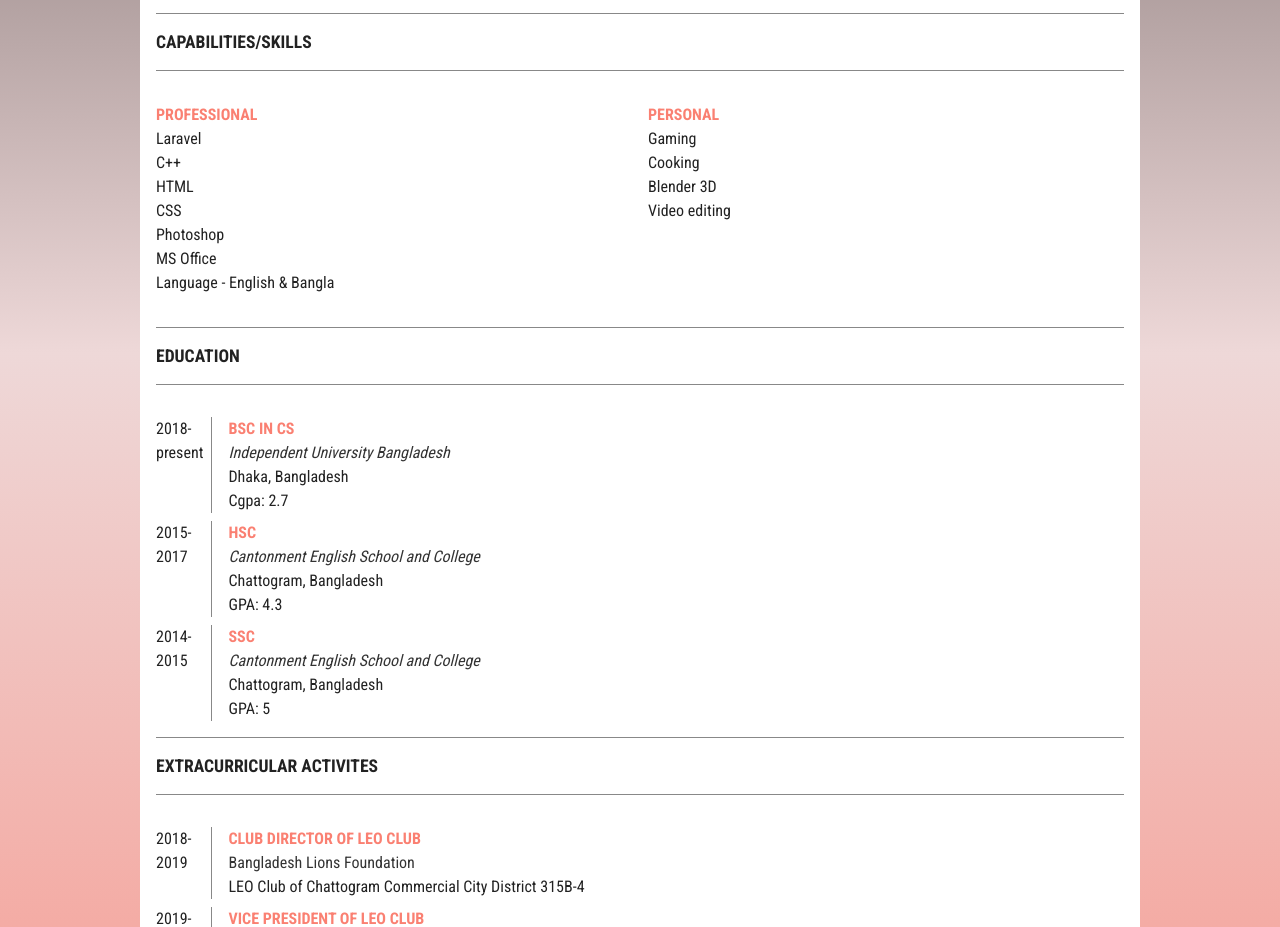
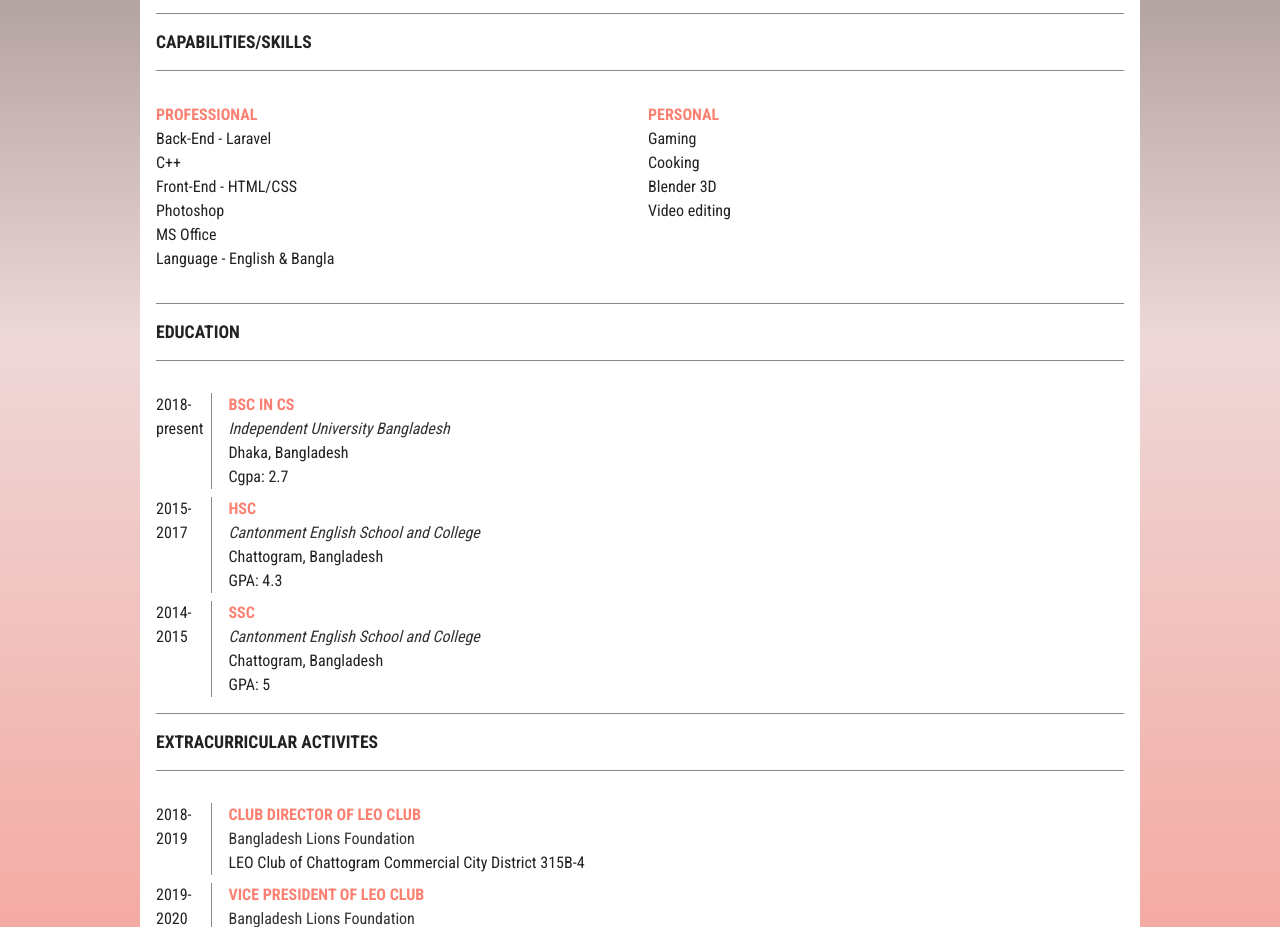
Before and after one commit to saqlain79/CV, a plain HTML site: page index.html in a window 1280 px wide. Shown: the part 787-1714 px from the top of the page. Drawn offline with Linux system fonts and the light colour scheme.

Commit message:
3rd commit

```diff
--- a/index.html
+++ b/index.html
@@ -52,10 +52,9 @@
           <li>
             <h3>Professional</h3>
             <ul>
-              <li>Laravel</li>
+              <li>Back-End - Laravel</li>
               <li>C++</li>
-              <li>HTML</li>
-              <li>CSS</li>
+              <li>Front-End - HTML/CSS</li>
               <li>Photoshop</li>
               <li>MS Office</li>
               <li>Language - English & Bangla </li>
```
